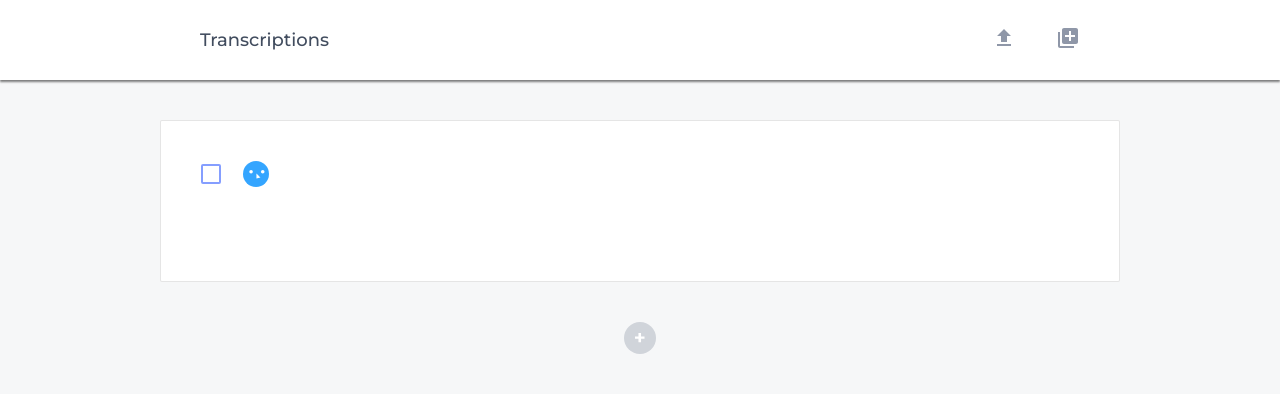
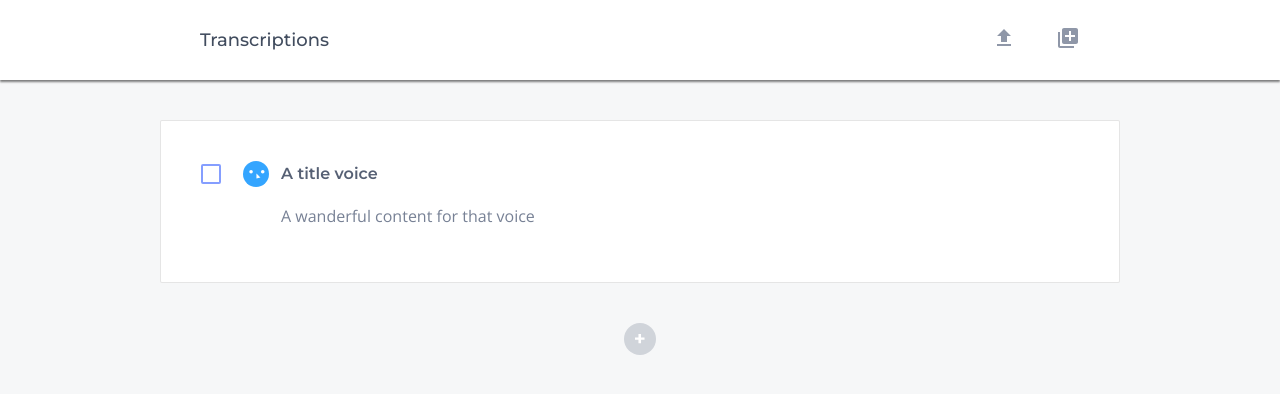
Before and after one commit to Unbabel/frontend-challenge, a Vue app: page / in a window 1280 px wide. Both pictures are taken after a click on the button 640 px from the left and 138 px from the top of the page. Shown: the top 394 px of the page. Built offline with nearby package versions, Linux system fonts and the light colour scheme.

Commit message:
remove item functionality

```diff
--- a/src/App.vue
+++ b/src/App.vue
@@ -6,23 +6,24 @@
 </template>
 
 <script>
-import axios from 'axios';
-import NavbarMenu from './components/NavbarMenu.vue';
-import ListContent from './components/ListContent.vue';
+import axios from "axios";
+import NavbarMenu from "./components/NavbarMenu.vue";
+import ListContent from "./components/ListContent.vue";
+import { log } from "util";
 
 const api = axios.create({
-  baseURL: 'http://www.mocky.io/v2/5ae1c5792d00004d009d7e5c',
+  baseURL: "http://www.mocky.io/v2/5ae1c5792d00004d009d7e5c"
 });
 
 export default {
-  name: 'app',
+  name: "app",
   components: {
     NavbarMenu,
-    ListContent,
+    ListContent
   },
   data() {
     return {
-      listData: [],
+      listData: []
     };
   },
   methods: {
@@ -38,11 +39,11 @@ export default {
     addItem() {
       this.listData.push({
         id: Date.now(),
-        voice: '',
-        text: '',
+        voice: "A title voice",
+        text: "A wanderful content for that voice"
       });
-    },
-  },
+    }
+  }
 };
 </script>
 
--- a/src/components/Item.vue
+++ b/src/components/Item.vue
@@ -6,12 +6,12 @@
         <span class="checkmark"></span>
       </label>
       <img class="icon-person" src="../assets/images/person.svg" alt="Person Icon">
-      <span class="title">{{item.voice}}</span>
-      <button class="remove-item" @click="removeItem()">
+      <span class="title" contenteditable="true">{{item.voice}}</span>
+      <button class="remove-item" @click="removeItem(item.id)">
         <img src="../assets/images/delete.svg" alt="Remove Item">
       </button>
     </div>
-    <p class="content">{{item.text}}</p>
+    <p class="content" contenteditable="true">{{item.text}}</p>
   </div>
 </template>
 
@@ -21,9 +21,9 @@ export default {
   props: {
     item: {}
   },
-  methods:{
-    removeItem() {
-      this.$emit("removeItem");
+  methods: {
+    removeItem(id) {
+      this.$emit("removeItem", id);
     }
   }
 };
--- a/src/components/ListContent.vue
+++ b/src/components/ListContent.vue
@@ -1,7 +1,7 @@
 <template>
   <main id="list-content">
     <div class="wrapper">
-      <Item v-for="(item, index) in listData" :item="item" :key="index"/>
+      <Item v-for="(item, index) in listData" :item="item" :key="index" @removeItem="removeItem"/>
     </div>
     <button class="add-item" @click="addItem()">
       <img src="../assets/images/add-row.svg" alt="Add Item">
@@ -23,6 +23,10 @@ export default {
   methods: {
     addItem() {
       this.$emit("addItem");
+    },
+
+    removeItem(id) {
+      this.listData.splice(this.listData.findIndex(item => item.id === id), 1);
     }
   }
 };
```
